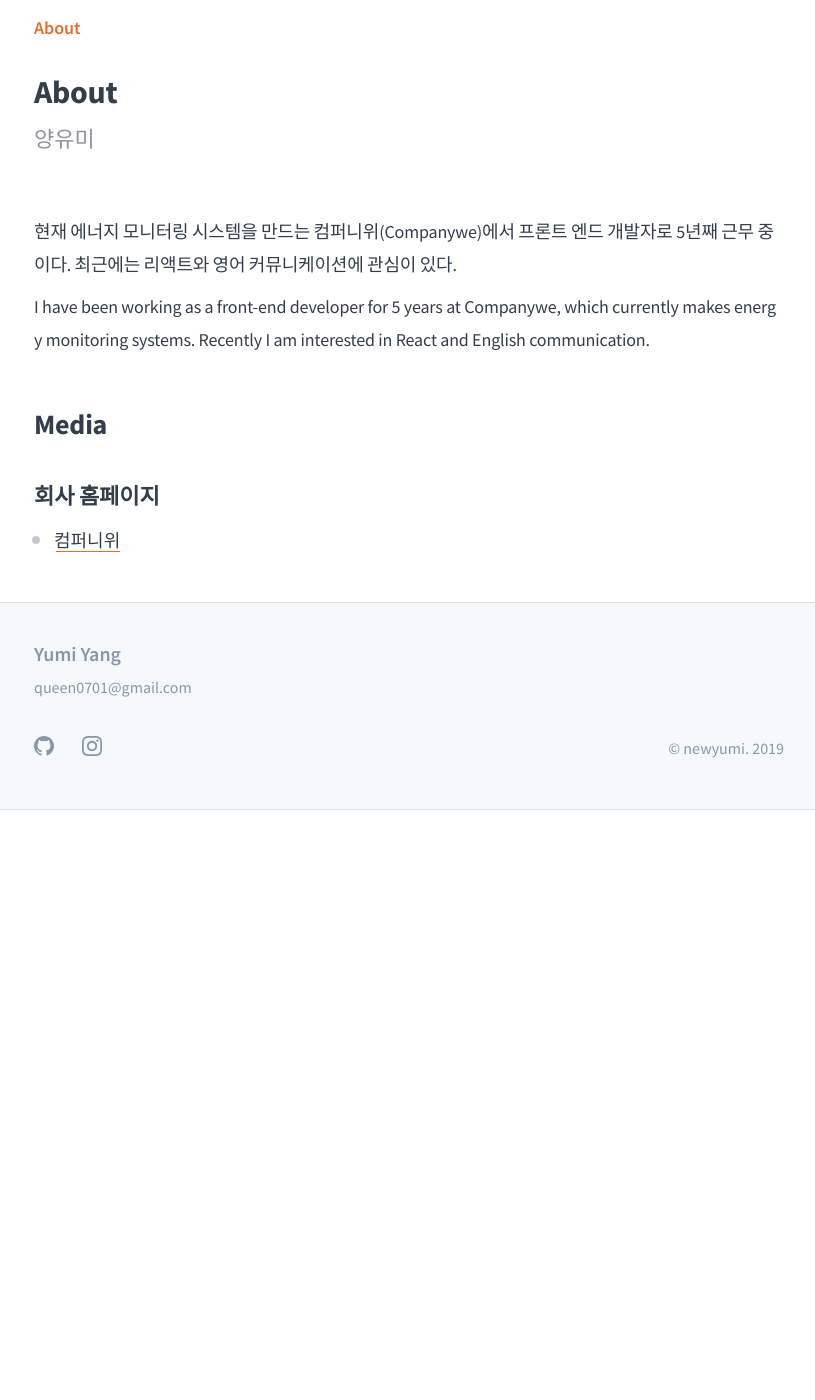
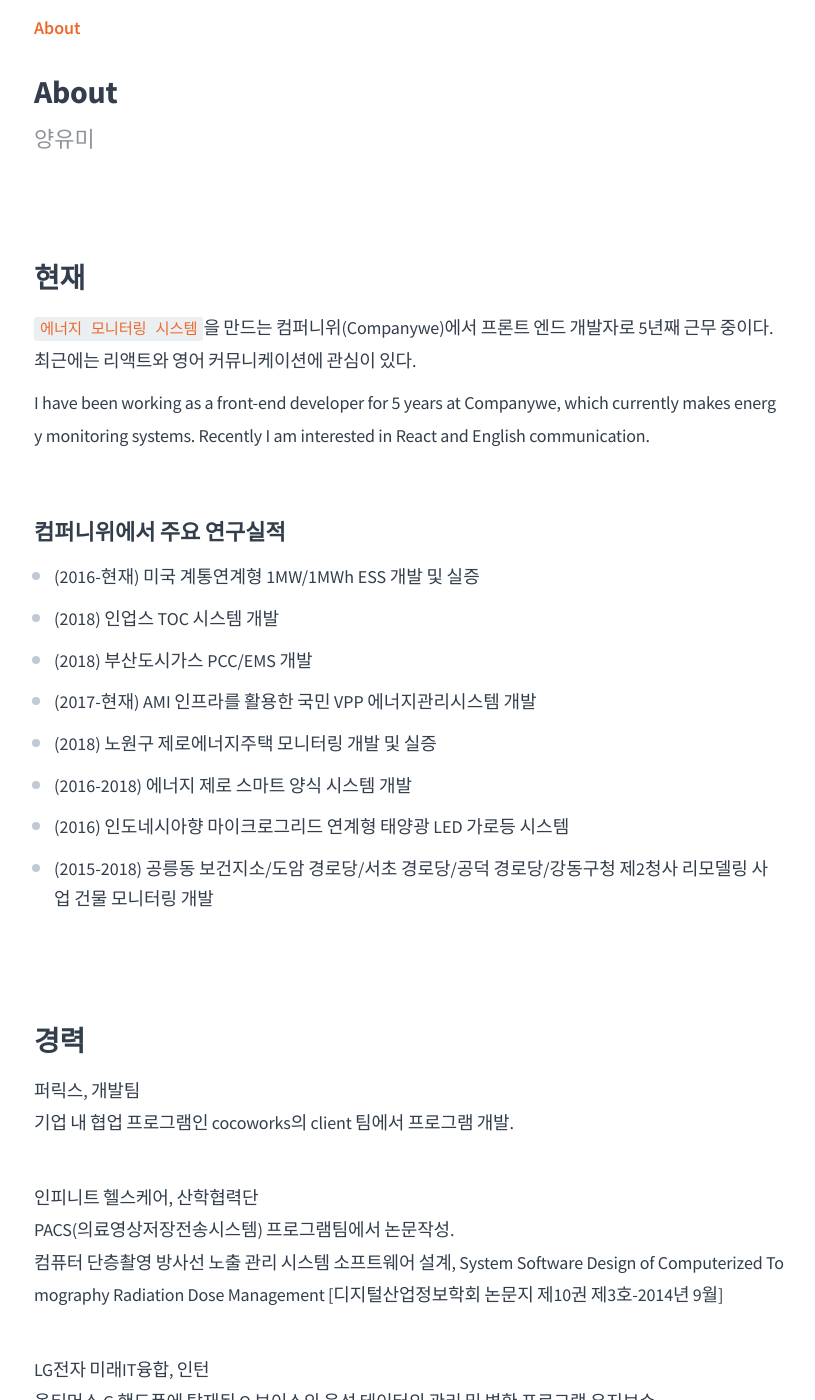
Before and after one commit to newyumi/newyumi.github.io, a Jekyll site: the page built from about.md, in a window 1280 px wide and 1400 px high, scrolled down 463 px. Shown: the whole window, without its empty margins (231-1046 px from the left). Built offline with Jekyll 4.4.1, drawn with Linux system fonts in a browser that asks for light colours; comment, search, counter and statistics services are not loaded; before the commit the page ends 1273 px from its top, so only the background shows below that; some of the changed text lies outside the part shown.

Commit message:
ADDED about profile

```diff
--- a/_data/experience.yml
+++ b/_data/experience.yml
@@ -1,4 +1,4 @@
 third-place:
 - name: Companywe
   target: front-end developer
-  date: 2015. JUN - Present
+  date: 2015. DEC - Present
--- a/about.md
+++ b/about.md
@@ -9,11 +9,38 @@ post-header: true
 header-img: img/about.jpg
 ---
 
-현재 에너지 모니터링 시스템을 만드는 컴퍼니위(Companywe)에서 프론트 엔드 개발자로 5년째 근무 중이다.
+# 현재
+`에너지 모니터링 시스템`을 만드는 컴퍼니위(Companywe)에서 프론트 엔드 개발자로 5년째 근무 중이다.
 최근에는 리액트와 영어 커뮤니케이션에 관심이 있다.
 
 I have been working as a front-end developer for 5 years at Companywe, which currently makes energy monitoring systems.
 Recently I am interested in React and English communication.
+<br/><br/>
+
+### 컴퍼니위에서 주요 연구실적
+- (2016-현재) 미국 계통연계형 1MW/1MWh ESS 개발 및 실증
+- (2018) 인업스 TOC 시스템 개발
+- (2018) 부산도시가스 PCC/EMS 개발
+- (2017-현재) AMI 인프라를 활용한 국민 VPP 에너지관리시스템 개발
+- (2018) 노원구 제로에너지주택 모니터링 개발 및 실증
+- (2016-2018) 에너지 제로 스마트 양식 시스템 개발
+- (2016) 인도네시아향 마이크로그리드 연계형 태양광 LED 가로등 시스템
+- (2015-2018) 공릉동 보건지소/도암 경로당/서초 경로당/공덕 경로당/강동구청 제2청사 리모델링 사업 건물 모니터링 개발
+<br/><br/><br/>
+
+# 경력
+퍼릭스, 개발팀<br/>
+기업 내 협업 프로그램인 cocoworks의 client 팀에서 프로그램 개발.
+<br/><br/>
+
+인피니트 헬스케어, 산학협력단<br/>
+PACS(의료영상저장전송시스템) 프로그램팀에서 논문작성. <br/>
+컴퓨터 단층촬영 방사선 노출 관리 시스템 소프트웨어 설계, System Software Design of Computerized Tomography Radiation Dose Management [디지털산업정보학회 논문지 제10권 제3호-2014년 9월]
+<br/><br/>
+
+LG전자 미래IT융합, 인턴<br/>
+옵티머스 G 핸드폰에 탑재된 Q 보이스의 음성 테이터의 관리 및 변환 프로그램 유지보수.
+<br/><br/><br/>
 
 # Media
 
```
